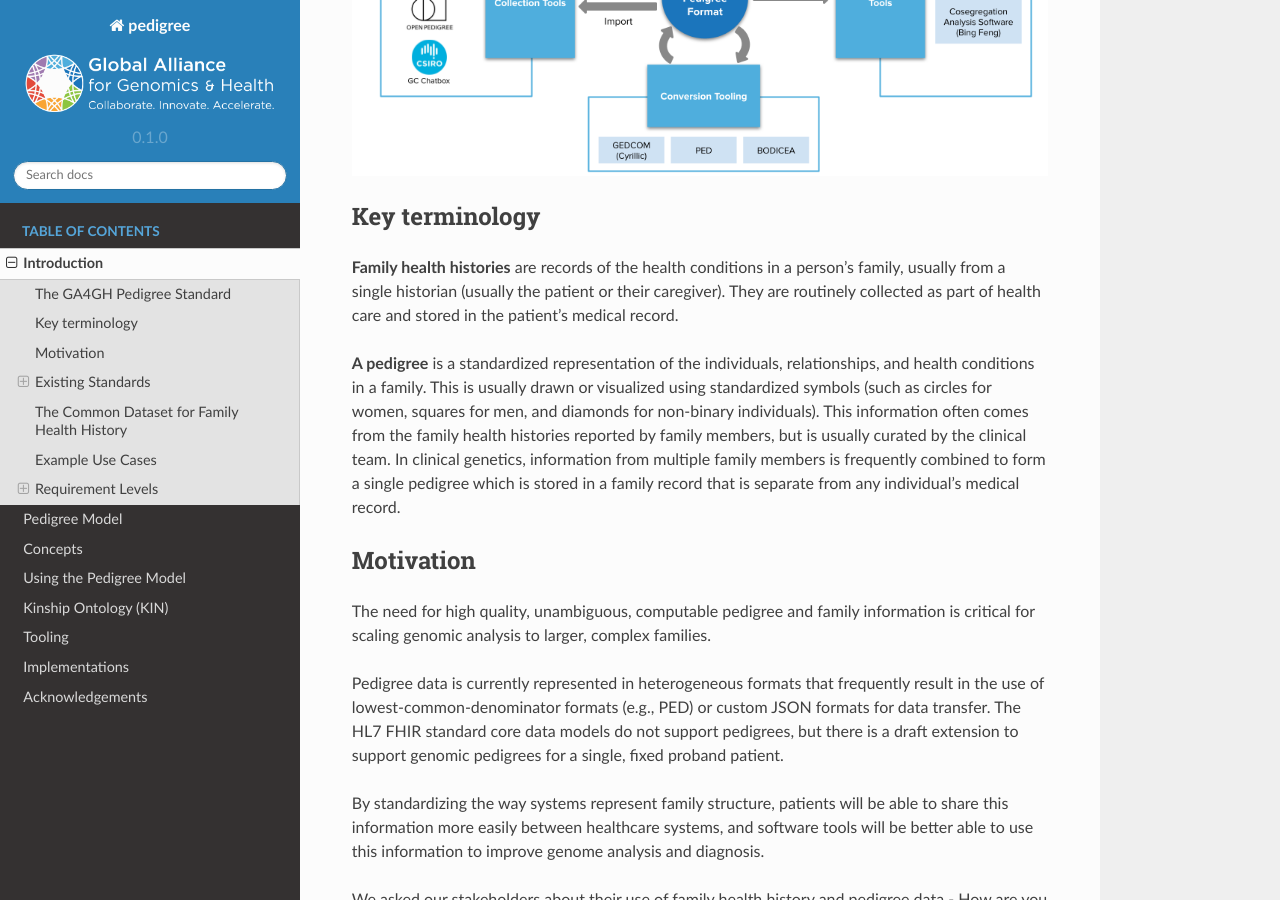
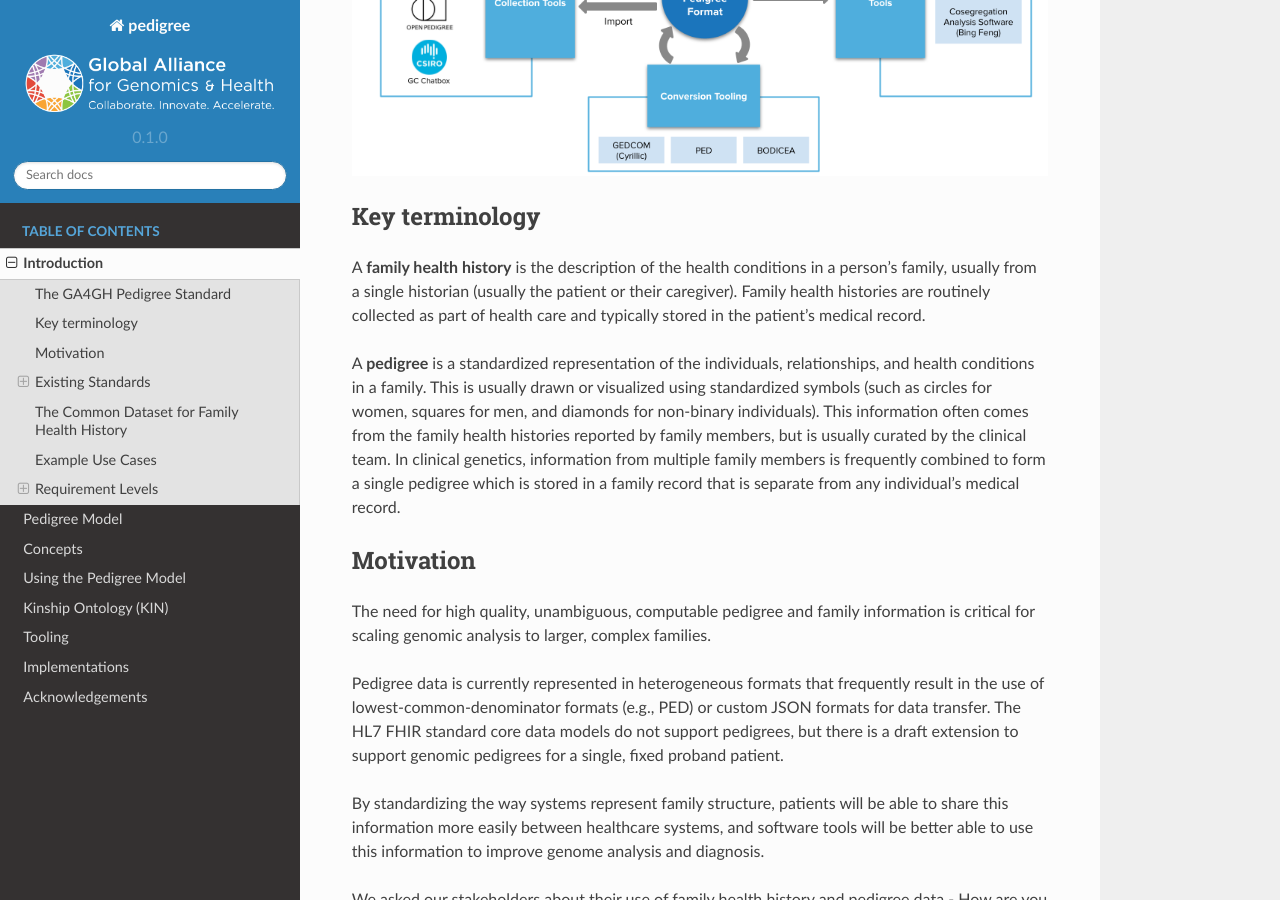
Before and after one commit to ga4gh/pedigree, a Sphinx documentation site: the page built from docs/source/introduction.rst, in a window 1280 px wide and 900 px high, scrolled down 891 px. Built offline with Sphinx 7.4.7 and the Read the Docs theme 2.0.0, drawn with Linux system fonts in a browser that asks for light colours.

Commit message:
Adjust styling and fix yaml block

```diff
--- a/docs/source/introduction.rst
+++ b/docs/source/introduction.rst
@@ -29,9 +29,9 @@
 Key terminology
 ======
 
-**Family health histories** are records of the health conditions in a person's family, usually from a single historian (usually the patient or their caregiver). They are routinely collected as part of health care and stored in the patient's medical record.
+A **family health history** is the description of the health conditions in a person's family, usually from a single historian (usually the patient or their caregiver). Family health histories are routinely collected as part of health care and typically stored in the patient's medical record.
 
-**A pedigree** is a standardized representation of the individuals, relationships, and health conditions in a family. This is usually drawn or visualized using standardized symbols (such as circles for women, squares for men, and diamonds for non-binary individuals). This information often comes from the family health histories reported by family members, but is usually curated by the clinical team. In clinical genetics, information from multiple family members is frequently combined to form a single pedigree which is stored in a family record that is separate from any individual's medical record.
+A **pedigree** is a standardized representation of the individuals, relationships, and health conditions in a family. This is usually drawn or visualized using standardized symbols (such as circles for women, squares for men, and diamonds for non-binary individuals). This information often comes from the family health histories reported by family members, but is usually curated by the clinical team. In clinical genetics, information from multiple family members is frequently combined to form a single pedigree which is stored in a family record that is separate from any individual's medical record.
 
 
 Motivation
--- a/docs/source/pedigree-model.rst
+++ b/docs/source/pedigree-model.rst
@@ -47,6 +47,7 @@
 As a Phenopacket `GA4GHPedigree` message:
 
 .. code-block:: yaml
+
   id: FAM1
   narrative: A Phenopacket GA4GHPedigree of a trio with an affected child
   date: 2022-06-23
```
